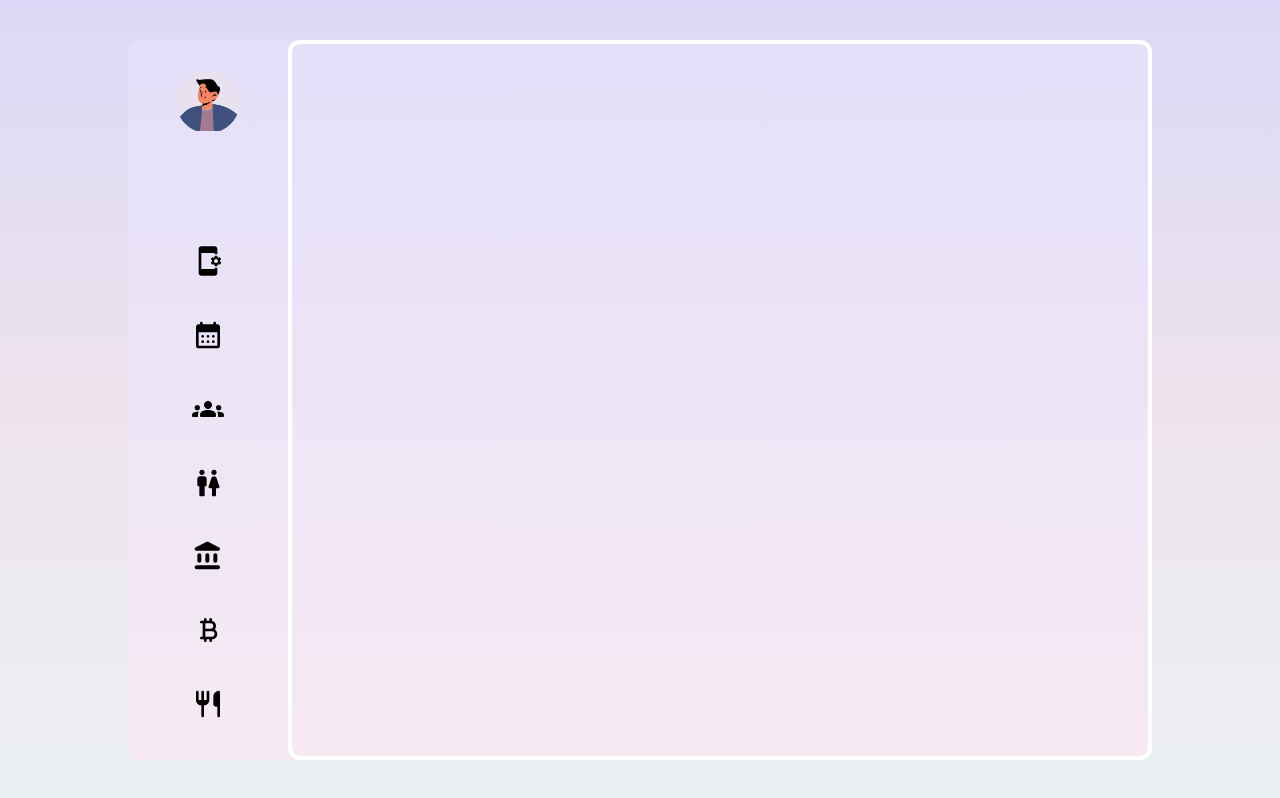
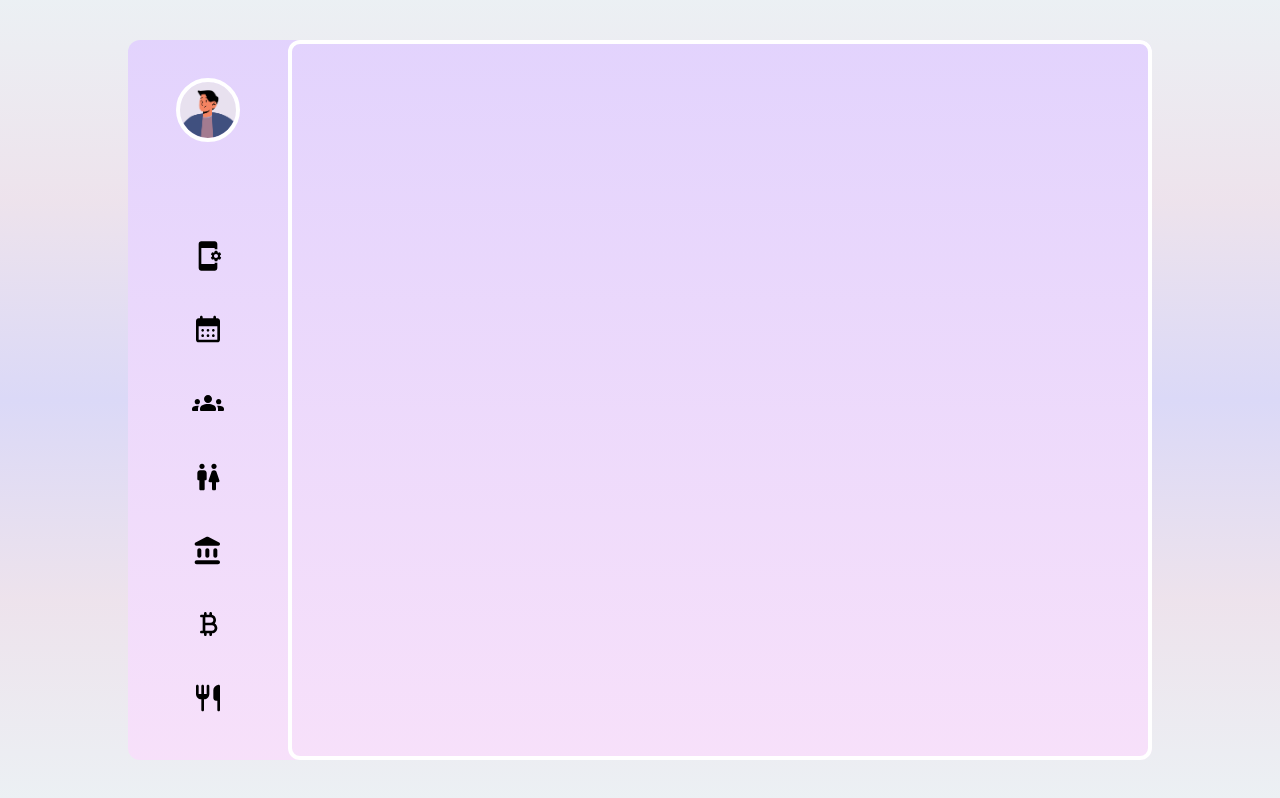
Before and after one commit to cr9169/new_tech_personal_dashboard, a React (Vite) app in the folder front/: page / in a window 1280 px wide. Built offline with nearby package versions, Linux system fonts and the light colour scheme.

Commit message:
feat: added components, changed colors a bit

```diff
--- a/front/src/App.scss
+++ b/front/src/App.scss
@@ -71,6 +71,8 @@ body {
   -webkit-font-smoothing: antialiased;
   background-image: linear-gradient(
     to bottom,
+    var(--clr-gradient-main-background-end),
+    var(--clr-gradient-main-background-middle),
     var(--clr-gradient-main-background-start),
     var(--clr-gradient-main-background-middle),
     var(--clr-gradient-main-background-end)
--- a/front/src/components/Dashboard/Dashboard.scss
+++ b/front/src/components/Dashboard/Dashboard.scss
@@ -1,6 +1,6 @@
 .dashboard-main-box {
-  --clr-gradient-toolbar-background-start: hsl(249, 73%, 93%);
-  --clr-gradient-toolbar-background-end: hsl(318, 42%, 94%);
+  --clr-gradient-toolbar-background-start: hsl(262, 91%, 91%);
+  --clr-gradient-toolbar-background-end: hsl(293, 72%, 93%);
 
   height: 90%;
   width: 80%;
--- a/front/src/components/Dashboard/DataScreen/DataScreen.scss
+++ b/front/src/components/Dashboard/DataScreen/DataScreen.scss
@@ -1,8 +1,9 @@
 .datascreen-main-box {
   height: 100%;
-
   border: 0.25rem solid white;
   border-radius: 0.75rem;
   flex-grow: 1;
   z-index: 2;
+  display: flex;
+  flex-direction: row;
 }
--- a/front/src/components/Dashboard/Toolbar/Toolbar.scss
+++ b/front/src/components/Dashboard/Toolbar/Toolbar.scss
@@ -13,10 +13,12 @@
   background-image: url("../../../assets/avatar.png");
   width: 4rem;
   height: 4rem;
+  border: 0.25rem solid white;
+  border-radius: 50%;
   background-color: transparent;
   background-size: cover;
   background-position: center;
-  margin-bottom: 5rem;
+  margin-bottom: 4rem;
 }
 
 button {
--- a/front/src/components/Dashboard/Toolbar/Toolbar.tsx
+++ b/front/src/components/Dashboard/Toolbar/Toolbar.tsx
@@ -1,5 +1,5 @@
 import "./Toolbar.scss";
-import React, { useState } from "react";
+import React from "react";
 import AppSettingsAltRoundedIcon from "@mui/icons-material/AppSettingsAltRounded";
 import CalendarMonthRoundedIcon from "@mui/icons-material/CalendarMonthRounded";
 import GroupsRoundedIcon from "@mui/icons-material/GroupsRounded";
@@ -7,7 +7,6 @@ import WcRoundedIcon from "@mui/icons-material/WcRounded";
 import AccountBalanceRoundedIcon from "@mui/icons-material/AccountBalanceRounded";
 import CurrencyBitcoinRoundedIcon from "@mui/icons-material/CurrencyBitcoinRounded";
 import RestaurantRoundedIcon from "@mui/icons-material/RestaurantRounded";
-import { Iconbutton } from "@mui/material";
 
 const Toolbar = () => {
   return (
```
Also changed, not shown: front/src/components/Dashboard/DataScreen/dataSection/dataSection.tsx (added, +8 -0 lines), front/src/components/Dashboard/DataScreen/timelineSection/timelineSection.tsx (added, +8 -0 lines), front/src/components/Dashboard/DataScreen/dataSection/dataSection.scss (added), front/src/components/Dashboard/DataScreen/timelineSection/timelineSection.scss (added).
